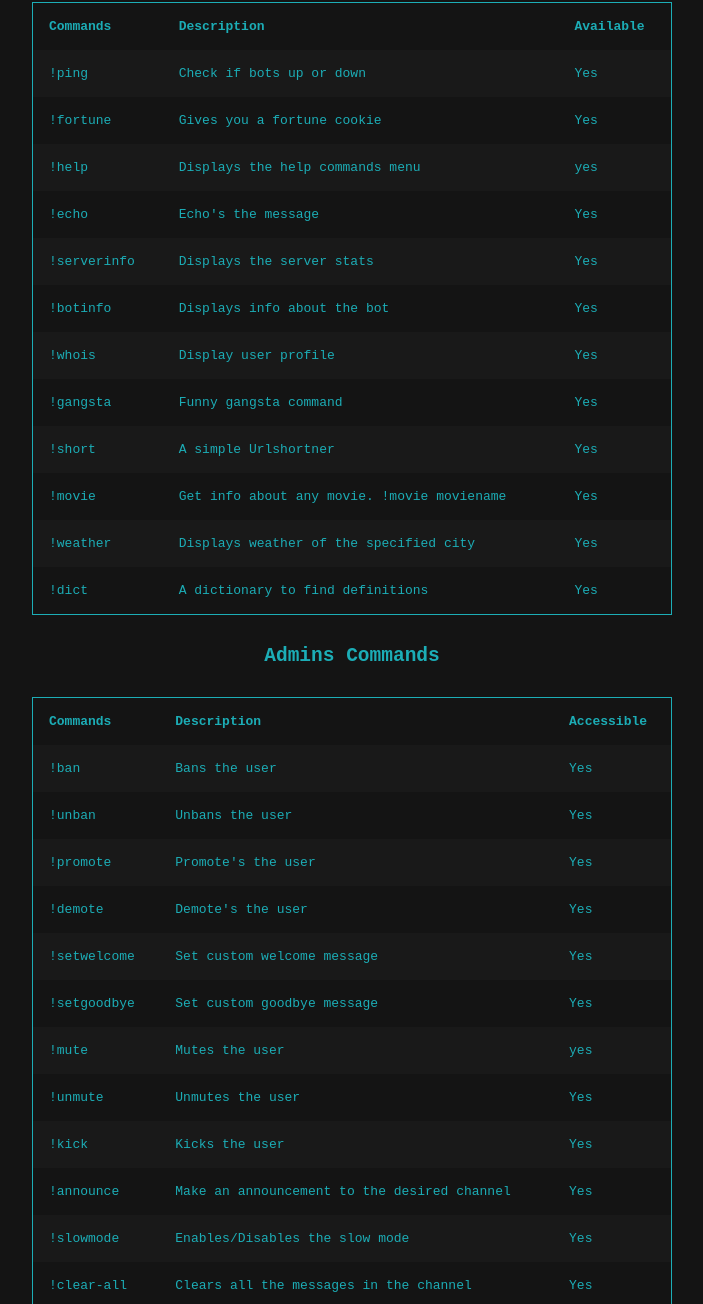
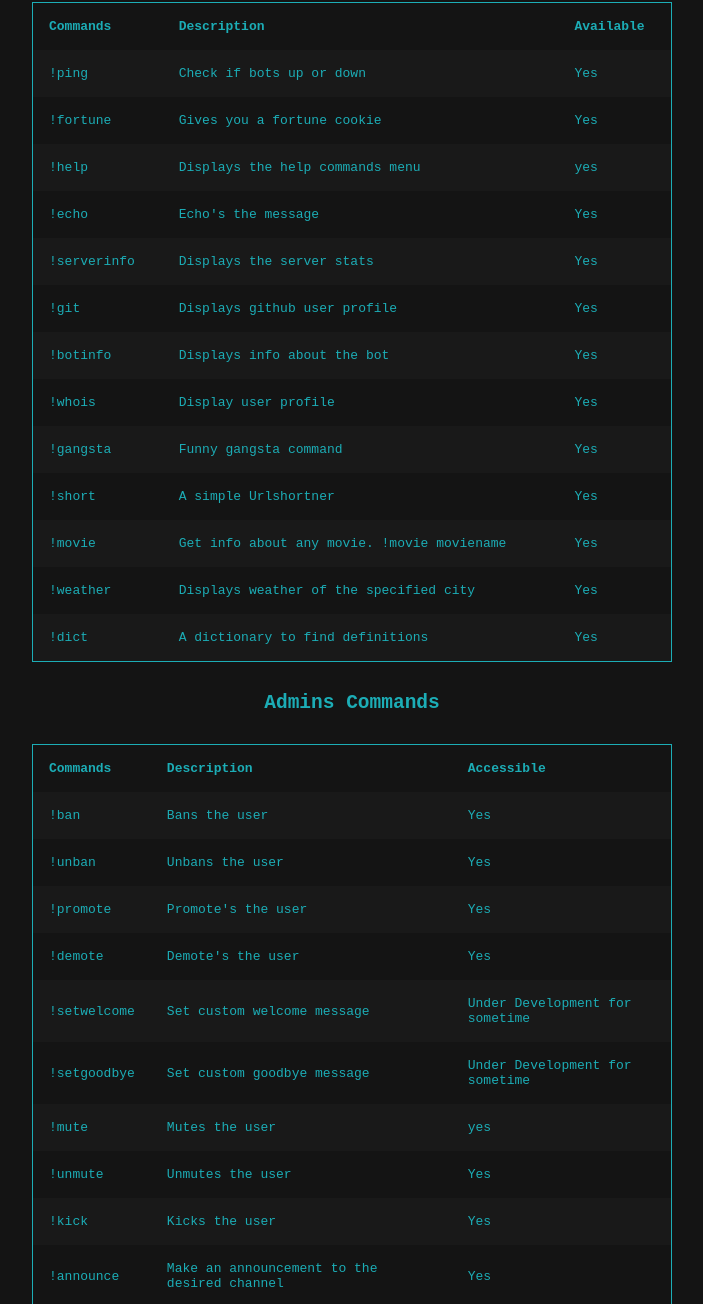
Before and after one commit to burhanxd/wrecked.github.io, a plain HTML site: page doc.html in a window 1280 px wide. Shown: the part 130-1434 px from the top of the page, without its empty margins (288-991 px from the left). Drawn offline with Linux system fonts and the light colour scheme.

Commit message:
Update doc.html

```diff
--- a/doc.html
+++ b/doc.html
@@ -59,6 +59,11 @@
     <tr>
     <td>!serverinfo</td>
     <td>Displays the server stats</td>
+    <td>Yes</td>
+  </tr>
+    <tr>
+    <td>!git</td>
+    <td>Displays github user profile</td>
     <td>Yes</td>
   </tr>
     <tr>
@@ -127,12 +132,12 @@
     <tr>
     <td>!setwelcome</td>
     <td>Set custom welcome message</td>
-    <td>Yes</td>
+    <td>Under Development for sometime</td>
   </tr>
     <tr>
     <td>!setgoodbye</td>
     <td>Set custom goodbye message</td>
-    <td>Yes</td>
+    <td>Under Development for sometime</td>
   </tr>
   <tr>
     <td>!mute</td>
```
